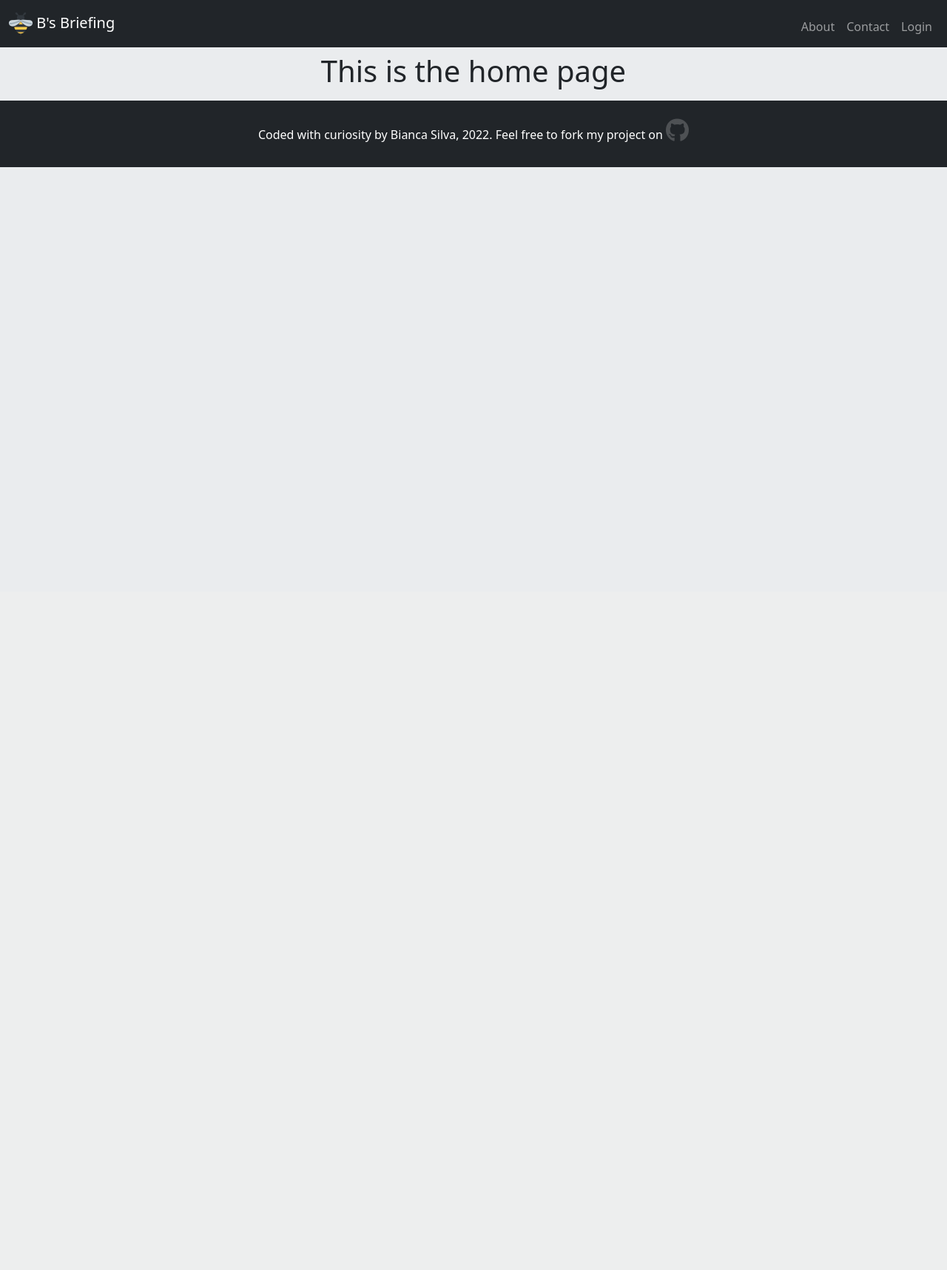
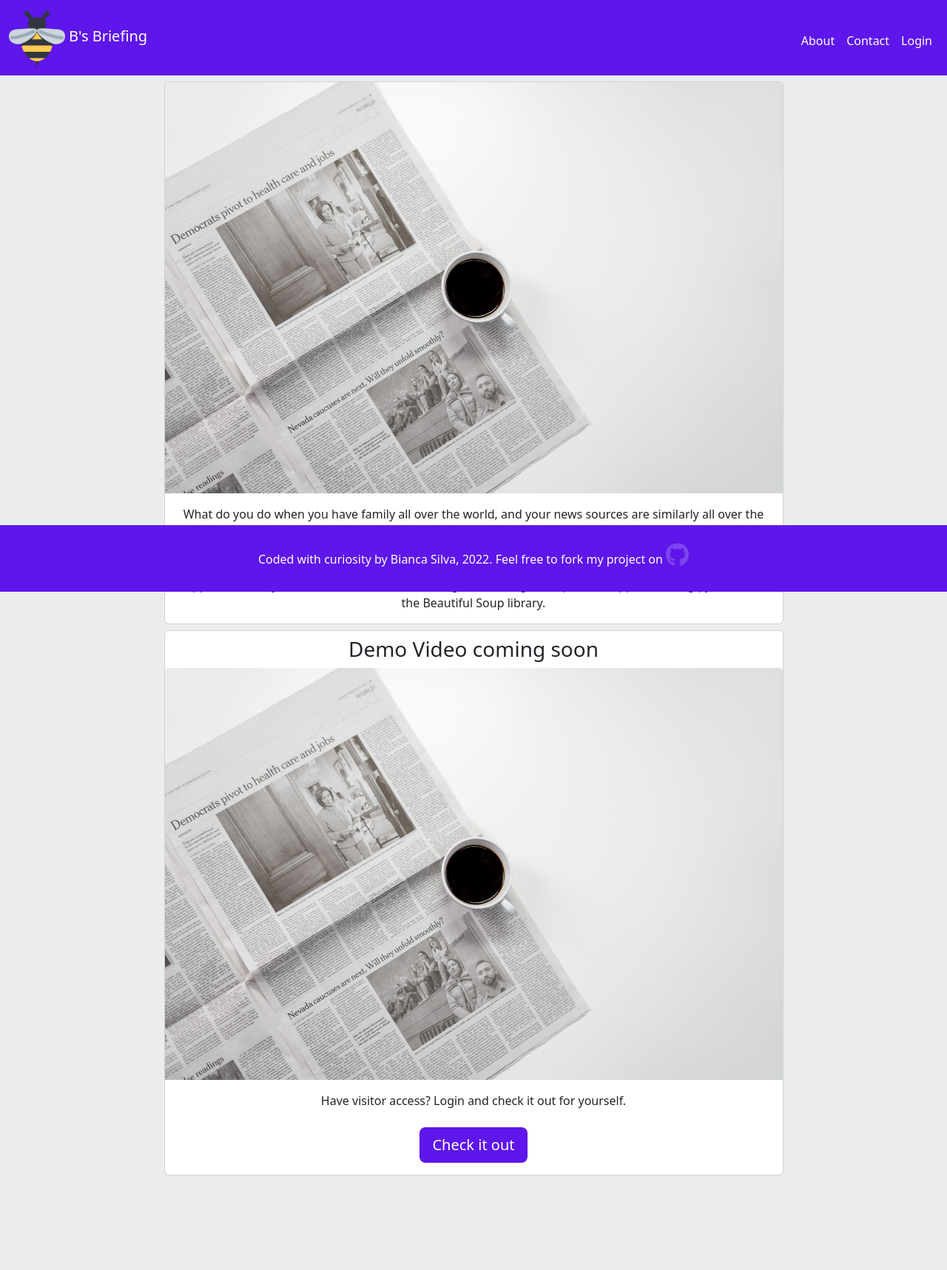
Before and after one commit to TokiLoshi/pyproject, a Flask app: page / in a window 1280 px wide. Shown: the whole page at 74% size. Before the commit the page ends 226 px from the top, so only its background shows below. Run offline with Flask 2, Linux system fonts and the light colour scheme; some libraries are stand-ins or nearby versions.

Commit message:
Templates for external routes

```diff
--- a/static/styles.css
+++ b/static/styles.css
@@ -20,3 +20,6 @@ body
 .link-text {
   color: black;
 }
+p {
+  text-align: center;
+}
--- a/templates/about.html
+++ b/templates/about.html
@@ -7,6 +7,7 @@
 {% block main %}
 <form action="/about" method="get">
   <h1>About B's Briefing</h1>
+  <div class="container">
   <div id="carouselExampleCaptions" class="carousel slide mt-2" data-bs-ride="false">
     <div class="carousel-indicators">
       <button type="button" data-bs-target="#carouselExampleCaptions" data-bs-slide-to="0" class="active" aria-current="true" aria-label="Slide 1"></button>
@@ -48,5 +49,8 @@
       <span class="visually-hidden">Next</span>
     </button>
   </div>
+    <a href="/contact" class="btn btn-lg mt-2" style="background-color: #5E16EA; color : white" tabindex="-1" role="button" aria-disabled="false">Contact</a>
+
+  </div>
 </form>
 {% endblock %}
--- a/templates/contact.html
+++ b/templates/contact.html
@@ -7,10 +7,13 @@
 {% block main %}
 <form action="/contact" method="get">
   <div class="card fluid center mx-auto w-50">
+    <!--Template made on canva.com-->
     <img src="static/COntact Bianca.png" class="card-img-top" alt="image of laptop with screen on it">
     <div class="card-body">
       <p class="card-text"><b>GitHub: </b><a class="link-text" href="https://github.com/TokiLoshi" target="_blank">TokiLoshi</a></p>
       <p class="card-text"><b>Email: </b><a href="mailto:beelineprograms@gmail.com" class="link-text email-link">Bianca</a></p>
+      <a href="/" class="btn btn-lg mt-2" style="background-color: #5E16EA; color : white" tabindex="-1" role="button" aria-disabled="false">Watch Demo</a>
+
     </div>
   </div>
 </form>
--- a/templates/home.html
+++ b/templates/home.html
@@ -6,6 +6,26 @@
 
 {% block main %}
 <form action="/" method="get">
-  <h1>This is the home page</h1>
+  <div class="container mb-5">
+    <div class="card fluid center mx-auto w-75">
+      <!--Photo by cottonbro studio: https://www.pexels.com/photo/white-ceramic-mug-on-top-of-a-newspaper-3944425/-->
+      <img src="static/pexels-cottonbro-studio-3944425.jpg" class="card-img-top" alt="newspaper with mug of black coffee on it">
+      <div class="card-body">
+        <p class="card-text">What do you do when you have family all over the world, and your news sources are similarly all over the place? What do you do when you have 81,926 unread email messages, and half of them are news headlines you can catch on Apple News? What do you do when you find yourself doom-scrolling through Apple News and only get half the picture. Simple, you build your own news aggregator with a web scraping app and create your own dashboard. Introducing, B's briefing, a simple flask app built using python and the Beautiful Soup library.</p>
+      </div>
+    </div>
+    <div class="card fluid center mt-2 mx-auto w-75">
+      <!--This is going to be a demo video-->
+      <h3 class="mt-2">Demo Video coming soon</h3>
+      <img src="static/pexels-cottonbro-studio-3944425.jpg" class="card-img-top" alt="newspaper with mug of black coffee on it">
+      <div class="card-body">
+        <p class="card-text">Have visitor access? Login and check it out for yourself.</p>
+        <a href="/login" class="btn btn-lg mt-2" style="background-color: #5E16EA; color : white" tabindex="-1" role="button" aria-disabled="false">Check it out</a>
+      </div>
+    </div>
+  </div>
+</br>
+</br>
+</br>
 </form>
 {% endblock %}
--- a/templates/layout.html
+++ b/templates/layout.html
@@ -17,26 +17,27 @@
  <link rel="icon" type ="image/png" href="/static/favicon.ico">
  <link rel="manifest" href="/site.webmanifest">
 <body>
-  <nav class="bg-dark border navbar navbar-expand-md navbar-dark border-0">
+  <!-- <nav class="bg-dark border navbar navbar-expand-md navbar-dark border-0" style="background-color: #6f42c1;"> -->
+    <nav class="bg navbar navbar-expand-md border-0" style="background-color: #5E16EA;">
     <div class="container-fluid">
-        <a class="navbar-brand" href="/"><img src="/static/favicon-32x32.png"/> B's Briefing</a>
+        <a class="navbar-brand" style="color: #FFFFFF;" href="/"><img src="static/android-chrome-192x192.png" class="w-25"/> B's Briefing</a>
         <button aria-controls="navbar" aria-expanded="false" aria-label="Toggle navigation" class="navbar-toggler" data-bs-target="#navbar" data-bs-toggle="collapse" type="button">
             <span class="navbar-toggler-icon"></span>
         </button>
         <div class="collapse navbar-collapse" id="navbar">
             {% if session["user_id"] %}
                 <ul class="navbar-nav me-auto mt-2">
-                    <li class="nav-item"><a class="nav-link" href="/homeuser">Home</a></li>
-                    <li class="nav-item"><a class="nav-link" href="/news">News</a></li>
+                    <li class="nav-item"><a class="nav-link" href="/homeuser" style="color: #FFFFFF;">Home</a></li>
+                    <li class="nav-item"><a class="nav-link" href="/news" style="color: #FFFFFF;">News</a></li>
                 </ul>
                 <ul class="navbar-nav ms-auto mt-2">
-                    <li class="nav-item"><a class="nav-link" href="/logout">Log Out</a></li>
+                    <li class="nav-item"><a class="nav-link" href="/logout" style="color: #FFFFFF;">Log Out</a></li>
                 </ul>
             {% else %}
                 <ul class="navbar-nav ms-auto mt-2">
-                    <li class="nav-item"><a class="nav-link" href="/about">About</a></li>
-                    <li class="nav-item"><a class="nav-link" href="/contact">Contact</a></li>
-                    <li class="nav-item"><a class="nav-link" href="/login">Login</a></li>
+                    <li class="nav-item"><a class="nav-link" href="/about" style="color: #FFFFFF;">About</a></li>
+                    <li class="nav-item"><a class="nav-link" href="/contact" style="color: #FFFFFF;">Contact</a></li>
+                    <li class="nav-item"><a class="nav-link" href="/login" style="color: #FFFFFF;">Login</a></li>
                 </ul>
             {% endif %}
         </div>
@@ -52,8 +53,9 @@
 <main class="container-fluid py-2 ps-0 pe-0 text-center dark-blue">
     {% block main %}{% endblock %}
 </main>
-<footer class="bg-dark border navbar-dark navbar-fixed-bottom p-3 border-0" style="background-color: #e3f2fd;">
-  <p class="text-center mt-2" id="pyfooter">Coded with curiosity by Bianca Silva, 2022. Feel free to fork my project on <a href="https://github.com/TokiLoshi/pyproject" target="_blank"><i class="fa-brands white fa-github fa-2x"></i></a></p>
-</footer>
+
+<Footer class="bg border-0 fixed-bottom p-3 border-0 mx-auto mt-2 w-100" style="background-color: #5E16EA; text-align : center;">
+    <p class="text-align-center mt-2" id="pyfooter" style="text-align:center">Coded with curiosity by Bianca Silva, 2022. Feel free to fork my project on <a href="https://github.com/TokiLoshi/pyproject" target="_blank"><i class="fa-brands white fa-github fa-2x"></i></a></p>
+</Footer>
 </body>
 </html>
```
Also changed, not shown: templates/login.html (+19 -5 lines), news.db (added), static/android-chrome-192x192.png (added), static/frenchie.png (added), static/pexels-cottonbro-studio-3944425.jpg (added).
